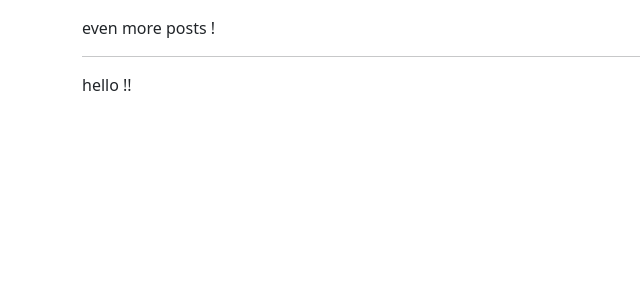
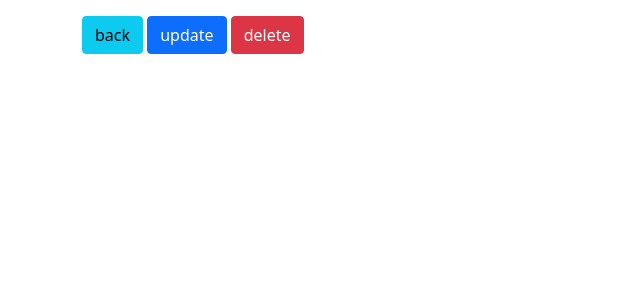
Before and after one commit to IribeiroLeao2003/GamesList, a Django app: page /6/ in a window 1280 px wide. Shown: the top 300 px of the page, without its empty margins (0-640 px from the left). Run offline with Django 5.2, Linux system fonts and the light colour scheme; data comes from the database, SQL or seed files in the repository; some libraries are stand-ins or nearby versions.

Commit message:
Fixed Details Page

```diff
--- /dev/null
+++ b/src/posts/static/posts/detail.js
@@ -0,0 +1,20 @@
+const backBtn = document.getElementById('back-btn')
+const url = window.location.href + "data/"
+console.log(url)
+const spinnerBox = document.getElementById('spinner-box')
+
+backBtn.addEventListener('click', ()=> {
+    history.back()
+})
+
+$.ajax({
+    type: 'GET',
+    url: url,
+    success: function(response) {
+        console.log(response)
+        spinnerBox.classList.add('not-visible')
+    },
+    error: function(error) {
+        console.log(error)
+    }
+})
--- a/src/posts/templates/posts/detail.html
+++ b/src/posts/templates/posts/detail.html
@@ -1,14 +1,18 @@
 {% extends "base.html" %}
+{% load static %}
 
 {% block scripts %}
+    <script src="{% static 'posts/detail.js' %}" defer></script>
 {% endblock scripts %}
 
-{% block title %}
-{{ obj.title }} detail
-{% endblock title %}
+{% block title %} {{ obj.title }} detail {% endblock title %}
 
 {% block content %}
-{{ obj.title }}
-<hr>
-{{ obj.body }}
+    <button id="back-btn" class="btn btn-info">back</button>
+    <button id="update-btn" class="btn btn-primary">update</button>
+    <button id="delete-btn" class="btn btn-danger">delete</button>
+        <div id="spinner-box" class="text-center">
+            <div class="spinner-border" role="status"></div>
+        </div>
+<div class="mt-1" id="post-box"></div>
 {% endblock content %}
--- a/src/posts/urls.py
+++ b/src/posts/urls.py
@@ -4,6 +4,7 @@ from .views import (
     load_post_data_view,
     like_unlike_post,
     post_detail,
+    post_detail_data_view
 
 )
 
@@ -13,6 +14,8 @@ urlpatterns = [
     path('', post_list_and_create, name='main-board'),
     path('like-unlike/', like_unlike_post, name='like-unlike'),
     path('<pk>/', post_detail, name='post-detail'),
+
     path('data/<int:num_posts>/', load_post_data_view, name='posts-data'),
+    path('<pk>/data/', post_detail_data_view, name='post-detail-data'),
 
 ]
--- a/src/posts/views.py
+++ b/src/posts/views.py
@@ -65,6 +65,16 @@ def load_post_data_view(request, num_posts):
             data.append(item)
         return JsonResponse({'data': data[lower:upper], 'size': size})
 
+def post_detail_data_view(request, pk):
+    obj = Post.objects.get(pk=pk)
+    data = {
+        'id': obj.id,
+        'title': obj.title,
+        'body': obj.body,
+        'author': obj.author.user.username,
+        'logged_in': request.user.username,
+    }
+    return JsonResponse({'data': data})
 
 def like_unlike_post(request):
     if request.headers.get('x-requested-with') == 'XMLHttpRequest':
```
